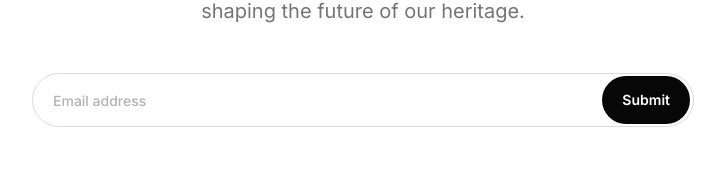
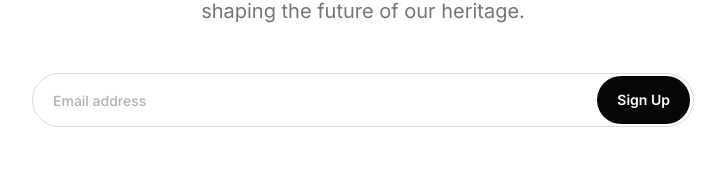
Before and after one commit to Pekumiiix/Chronicles, a Next.js app: page / in a window 1280 px wide. Shown: the part 774-948 px from the top of the page, without its empty margins (277-1002 px from the left). Built offline with nearby package versions, Linux system fonts and the light colour scheme.

Commit message:
Update join-us.tsx

```diff
--- a/app/(landing-page)/sections/join-us.tsx
+++ b/app/(landing-page)/sections/join-us.tsx
@@ -69,7 +69,7 @@ export default function JoinUs() {
                         className="rounded-[24px] px-5 bg-[#070708]"
                         size={`black`}
                       >
-                        Submit
+                        Sign Up
                       </Button>
                     </div>
                   </FormControl>
```
